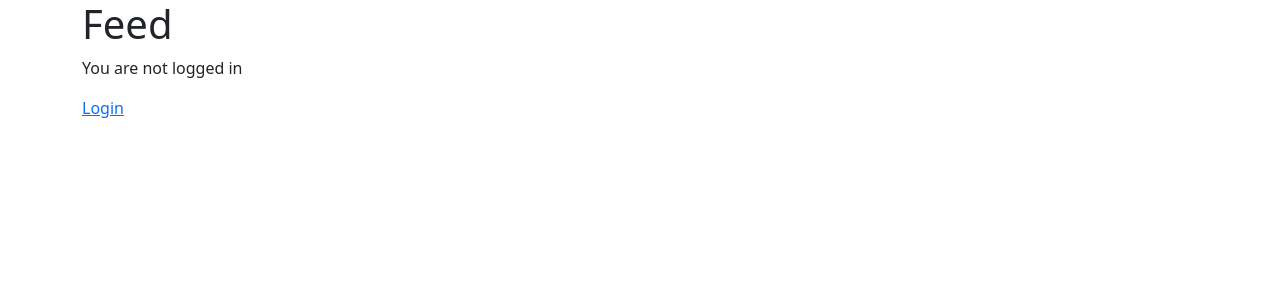
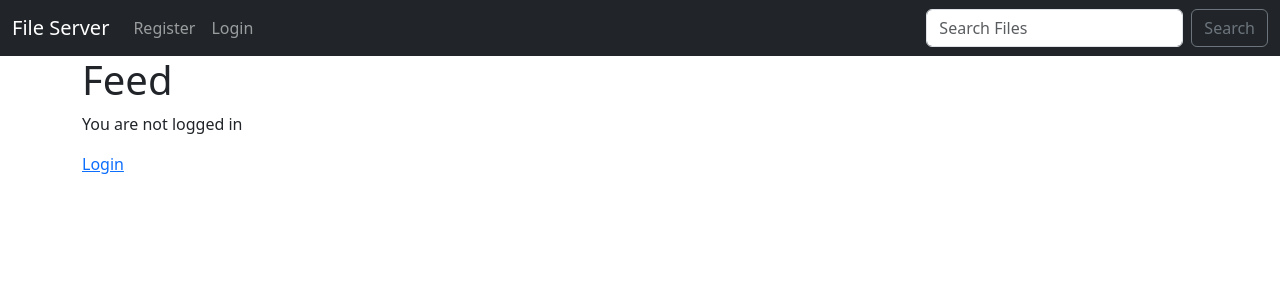
Before and after one commit to daduam/fileserver, a Django app: page / in a window 1280 px wide. Shown: the top 300 px of the page. Run offline with Django 4.2, Linux system fonts and the light colour scheme.

Commit message:
Add navbar with menu

```diff
--- a/templates/core/base.html
+++ b/templates/core/base.html
@@ -14,6 +14,8 @@
 </head>
 
 <body>
+    {% include 'core/navbar.html' %}
+
     <div class="container">
         {% block content %}
         {% endblock %}
--- /dev/null
+++ b/templates/core/navbar.html
@@ -0,0 +1,41 @@
+<nav class="navbar navbar-expand-lg navbar-dark bg-dark">
+    <div class="container-fluid">
+        <a class="navbar-brand" href="{% url 'core:feed' %}">File Server</a>
+
+        <button class="navbar-toggler" type="button" data-bs-toggle="collapse" data-bs-target="#navbarSupportedContent"
+            aria-controls="navbarSupportedContent" aria-expanded="false" aria-label="Toggle navigation">
+            <span class="navbar-toggler-icon"></span>
+        </button>
+
+        <div class="collapse navbar-collapse" id="navbarSupportedContent">
+            <ul class="navbar-nav me-auto mb-2 mb-lg-0">
+                {% if user.is_authenticated %}
+                {% if user.is_superuser %}
+                <li class="nav-item">
+                    <a class="nav-link" href="{% url 'admin:index' %}">Admin</a>
+                </li>
+                {%endif %}
+                <li class="nav-item">
+                    <a class="nav-link" href="{% url 'logout' %}">Logout</a>
+                </li>
+                {% else %}
+                <li class="nav-item">
+                    <a class="nav-link" href="{% url 'core:signup' %}">Register</a>
+                </li>
+
+                <li class="nav-item">
+                    <a class="nav-link" href="{% url 'login' %}">Login</a>
+                </li>
+                {% endif %}
+
+            </ul>
+            <form class="d-flex" method=POST>
+                {% csrf_token %}
+
+                <input class="form-control me-2" type="search" placeholder="Search Files" aria-label="Search"
+                    name="searched">
+                <button class="btn btn-outline-secondary" type="submit">Search</button>
+            </form>
+        </div>
+    </div>
+</nav>
```
